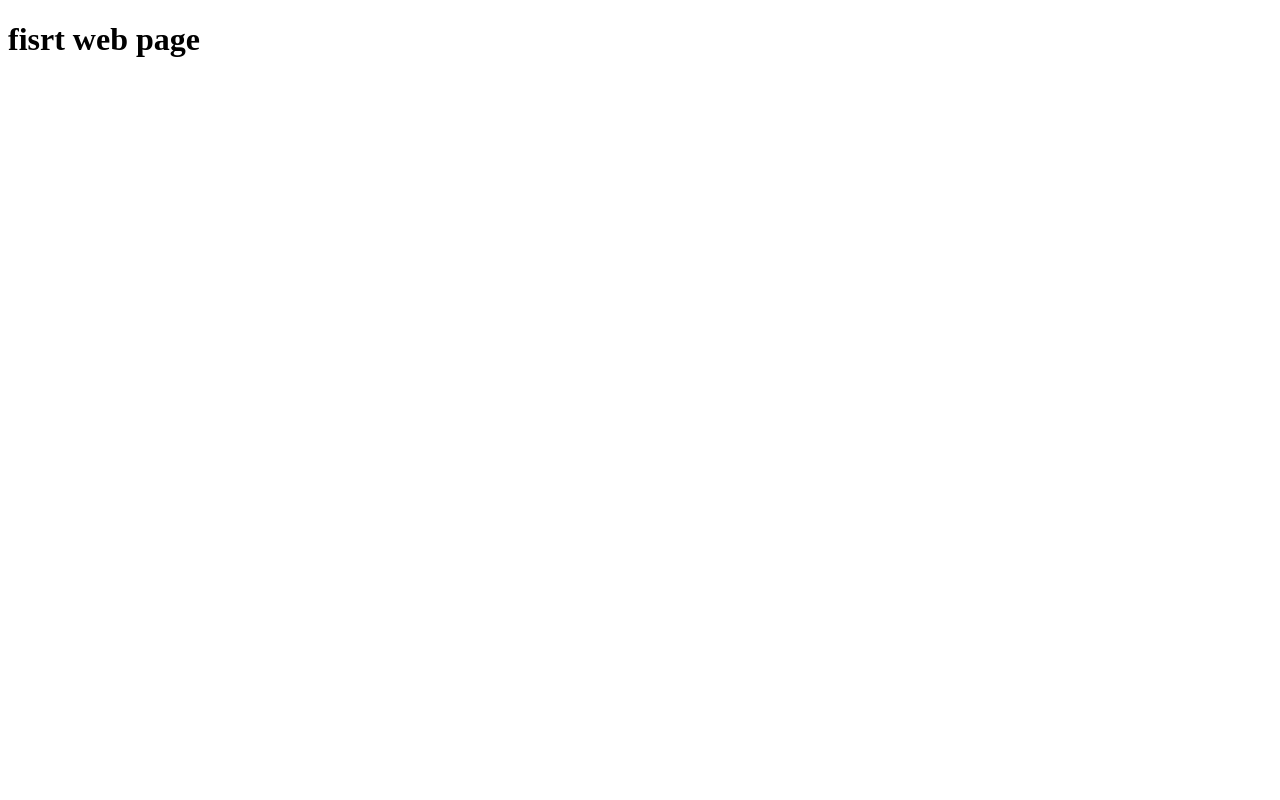
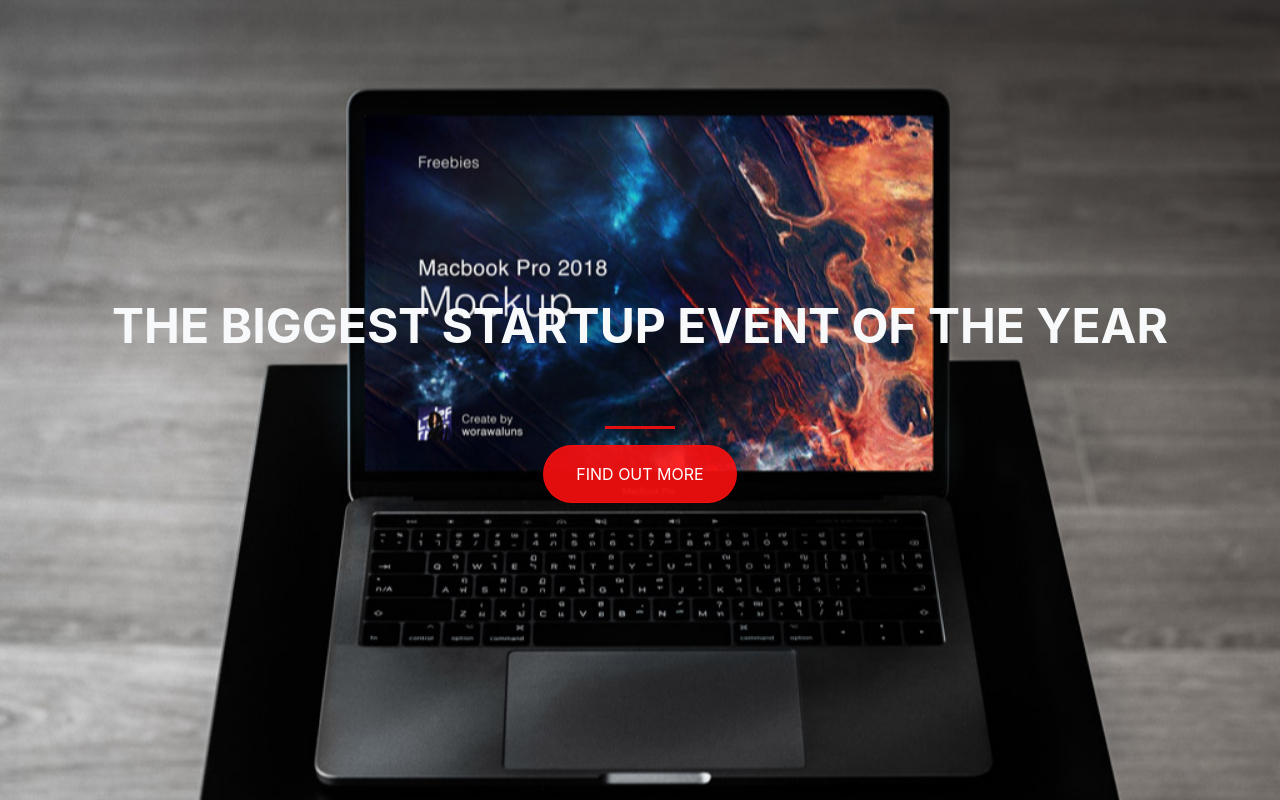
Before and after one commit to Neelmon/Neelmon.github.io, a plain HTML site: page index.html in a window 1280 px wide. Drawn offline with nearby package versions, Linux system fonts and the light colour scheme.

Commit message:
start up

```diff
--- a/index.html
+++ b/index.html
@@ -2,9 +2,29 @@
 <html>
 <head>
 	<title>Startup</title>
-</head>
-<body>
-	<h1>fisrt web page</h1>
+	 <!-- Required meta tags -->
+    <meta charset="utf-8">
+    <meta name="viewport" content="width=device-width, initial-scale=1, shrink-to-fit=no">
 
-</body>
+	<!-- Google Fonts -->
+	<link href="https://fonts.googleapis.com/css?family=Montserrat" rel="stylesheet">
+	<!-- Bootstrap css from a CDN -->
+	<link rel="stylesheet" href="https://stackpath.bootstrapcdn.com/bootstrap/4.5.0/css/bootstrap.min.css" integrity="sha384-9aIt2nRpC12Uk9gS9baDl411NQApFmC26EwAOH8WgZl5MYYxFfc+NcPb1dKGj7Sk" crossorigin="anonymous">
+	<!-- Our stylesheet-->
+	<link rel="stylesheet" type="text/css" href="exercise.css">
+ </head>
+  <body>
+	<div class="container d-flex align-items-center h-100">
+		<div class="row">
+			<header class="text-center col-12">
+				<h1 class="text-uppercase"><strong>THE BIGGEST STARTUP EVENT OF THE YEAR</strong></h1>
+			</header>
+			<div class="buffer col-12"></div>
+			<section class="text-center col-12">
+				<hr>
+				<a href="https://mailchi.mp/7c39c79806ca/startup"><button type="button" class="btn btn-primary btn-xl">Find out more</button></a>
+			</section>
+		</div>
+	</div>
+  </body>
 </html>
```
Also changed, not shown: exercise.html (deleted, +0 -30 lines).
